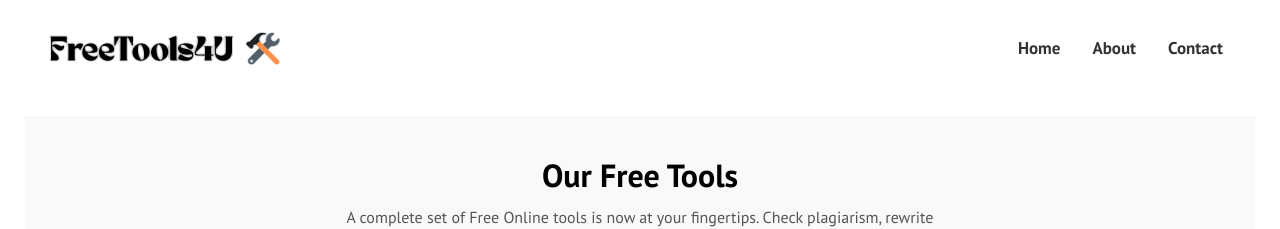
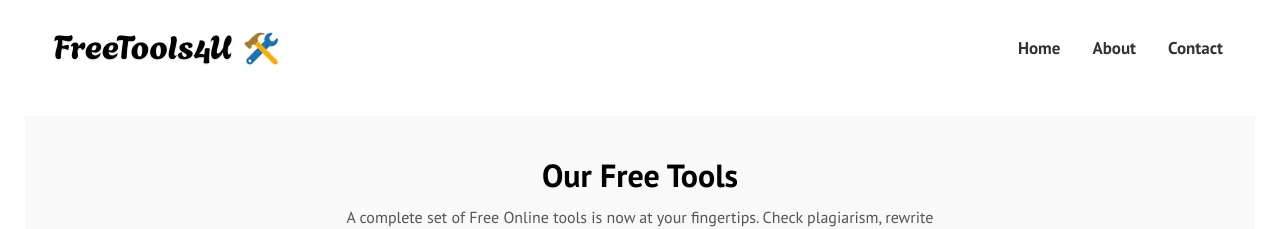
Before and after one commit to freetools4u/freetools4u-site, a Jekyll site: the page built from index.html, in a window 1280 px wide. Shown: the top 229 px of the page. Built offline with Jekyll 4.4.1, drawn with Linux system fonts in a browser that asks for light colours; the list of posts is cut into pages by our own code.

Commit message:
Update _config.yml

```diff
--- a/_config.yml
+++ b/_config.yml
@@ -7,7 +7,7 @@ timezone: UTC
 url: "https://www.freetools4u.site"
 baseurl: ""
 permalink: "/:title/"
-logo: 'assets/images/logo.png'
+logo: 'assets/images/logo.webp'
 favicon: 'assets/images/favicon.ico'
 author: Saif
 paginate: 30
```
